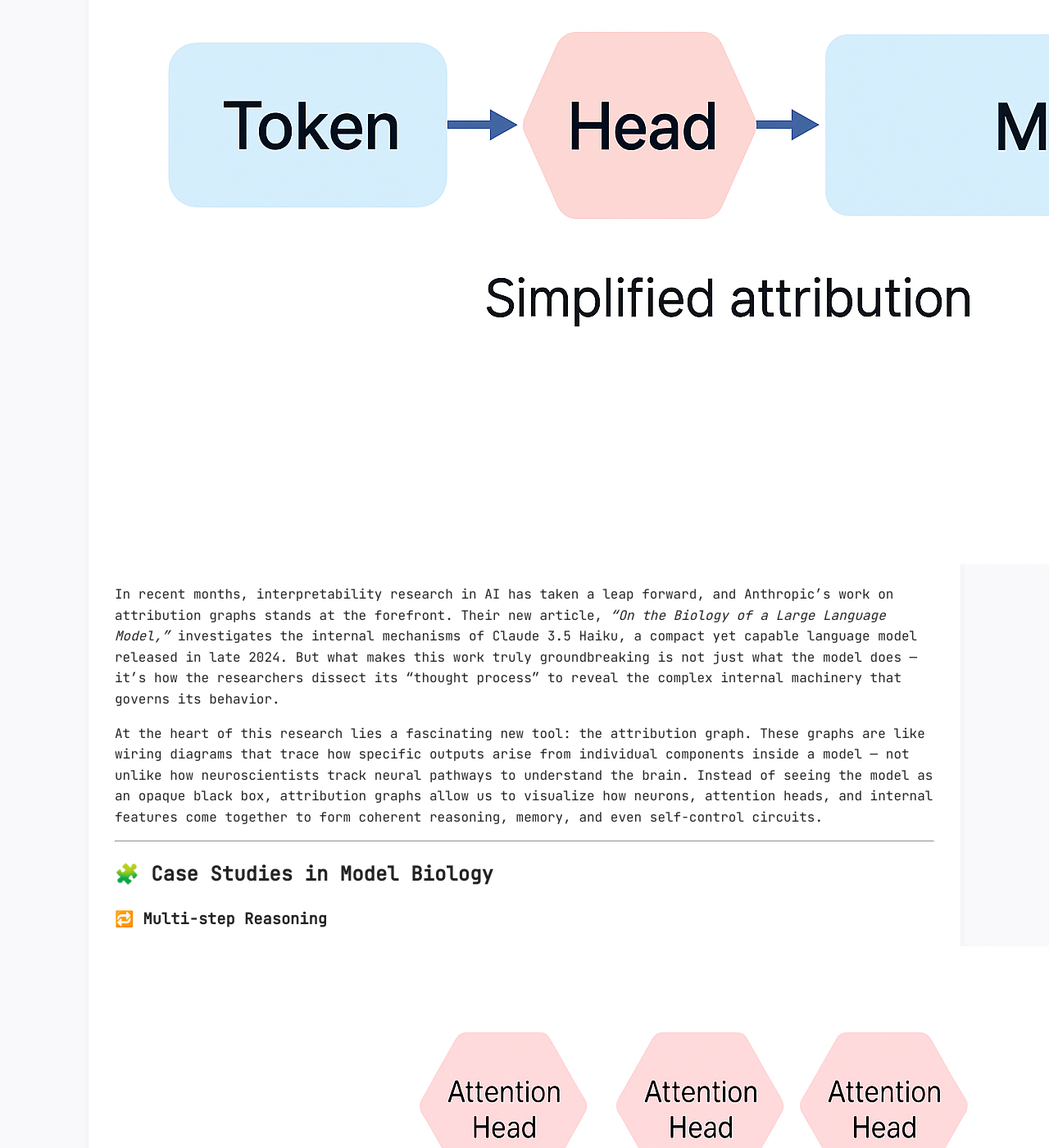
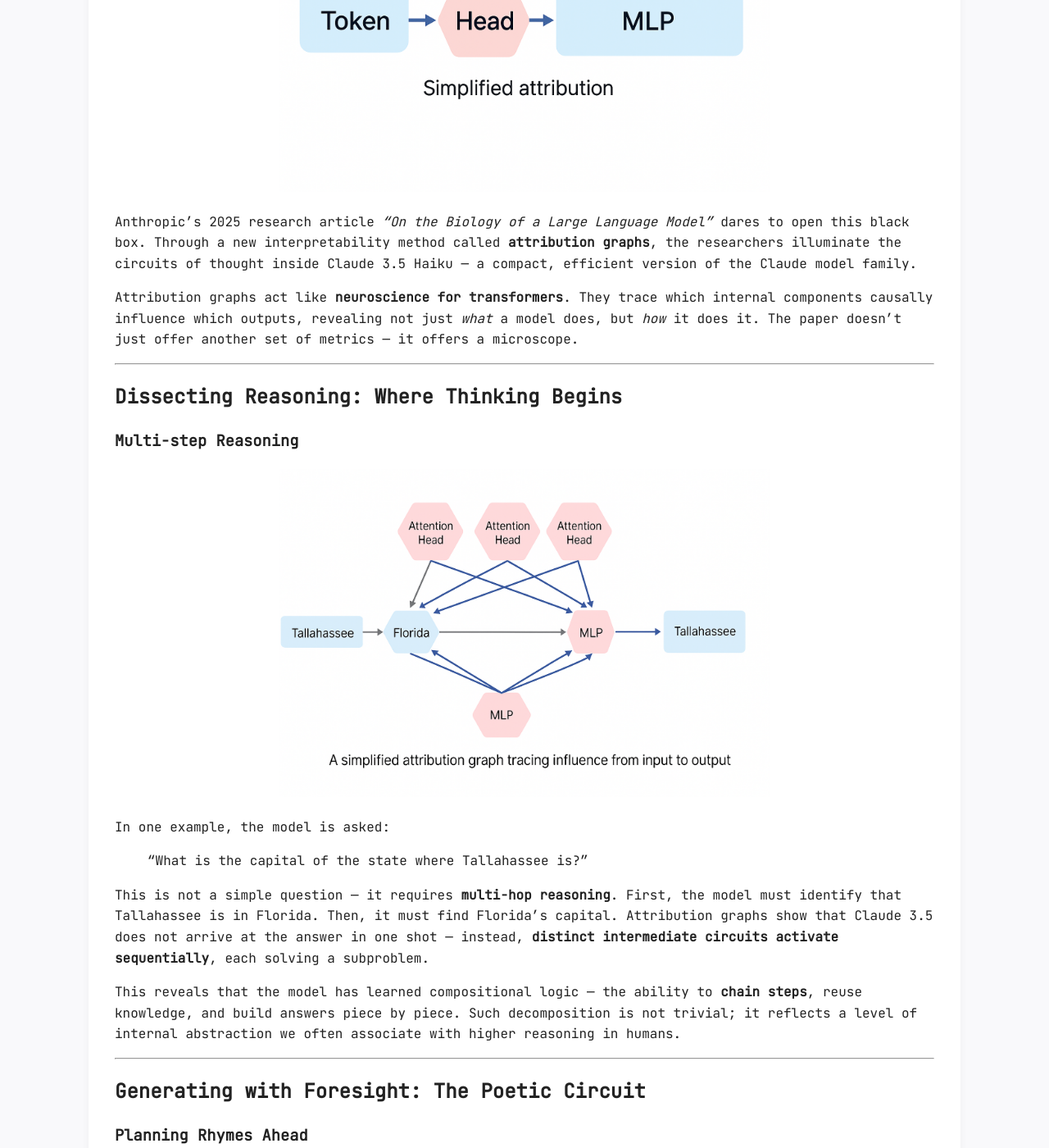
Before and after one commit to Raahul-Thakur/tensorandquarks.github.io, a Jekyll site: the page built from _posts/2025-03-28-llm-blackbox-pt1.md, in a window 1280 px wide and 1400 px high, scrolled down 638 px. Shown: the whole window at 82% size. Built offline with Jekyll 4.4.1, drawn with Linux system fonts in a browser that asks for light colours; some of the changed text lies outside the part shown.

Commit message:
Update 2025-03-28-llm-blackbox-pt1.md

```diff
--- a/_posts/2025-03-28-llm-blackbox-pt1.md
+++ b/_posts/2025-03-28-llm-blackbox-pt1.md
@@ -5,97 +5,249 @@
 tags: [ML]
 ---
 
-# 🧠 On the Biology of a Large Language Model
-## Exploring the Hidden Anatomy of Claude 3.5 Haiku
+# From Black Box to Blueprint: Tracing the Logic of Claude 3.5
+## Exploring the Hidden Anatomy of a Language Model
 
-![Attribution Graph Overview](/assets/images/llm_blackbox/A_2D_digital_diagram_presents_a_simplified_represe.png)
+In the age of large language models, capability often outpaces comprehension. Models like Claude 3.5 can write poetry, solve logic puzzles, and navigate multilingual queries — but we still don’t fully understand *how*. Beneath their fluent outputs lies a vast architecture of layers, weights, and attention heads that, until recently, remained largely inscrutable.
 
-In recent months, interpretability research in AI has taken a leap forward, and Anthropic’s work on attribution graphs stands at the forefront. Their new article, *“On the Biology of a Large Language Model,”* investigates the internal mechanisms of Claude 3.5 Haiku, a compact yet capable language model released in late 2024. But what makes this work truly groundbreaking is not just what the model does — it's how the researchers dissect its "thought process" to reveal the complex internal machinery that governs its behavior.
+<!--more-->
 
-At the heart of this research lies a fascinating new tool: the attribution graph. These graphs are like wiring diagrams that trace how specific outputs arise from individual components inside a model — not unlike how neuroscientists track neural pathways to understand the brain. Instead of seeing the model as an opaque black box, attribution graphs allow us to visualize how neurons, attention heads, and internal features come together to form coherent reasoning, memory, and even self-control circuits.
+<p align="center">
+  <img src="/assets/images/llm_blackbox/A_2D_digital_diagram_presents_a_simplified_represe.png"
+       alt="Attribution Graph Overview" width="600">
+</p>
+
+Anthropic’s 2025 research article *“On the Biology of a Large Language Model”* dares to open this black box. Through a new interpretability method called **attribution graphs**, the researchers illuminate the circuits of thought inside Claude 3.5 Haiku — a compact, efficient version of the Claude model family.
+
+Attribution graphs act like **neuroscience for transformers**. They trace which internal components causally influence which outputs, revealing not just *what* a model does, but *how* it does it. The paper doesn’t just offer another set of metrics — it offers a microscope.
 
 ---
 
-## 🧩 Case Studies in Model Biology
+## Dissecting Reasoning: Where Thinking Begins
 
-### 🔁 Multi-step Reasoning
-![Multi-step Reasoning Circuit](/assets/images/llm_blackbox/A_diagram_in_the_digital_2D_vector_graphic_medium_.png)
+### Multi-step Reasoning
 
-### 📝 Poetry Planning
-![Poetry Planning Diagram](/assets/images/llm_blackbox/A_2D_digital_diagram_features_interconnected_nodes.png)
+<p align="center">
+  <img src="/assets/images/llm_blackbox/A_diagram_in_the_digital_2D_vector_graphic_medium_.png"
+       alt="Multi-step Reasoning Circuit" width="600">
+</p>
 
-### 🌍 Multilingual Processing
-![Language Circuit Comparison](/assets/images/llm_blackbox/A_2D_digital_diagram_features_nodes_representing_b.png)
+In one example, the model is asked:
 
-### ➕ Arithmetic Modules
-![Arithmetic Circuit Visualization](/assets/images/llm_blackbox/A_diagram_presents_four_horizontal_bar_graphs_stac.png)
+> “What is the capital of the state where Tallahassee is?”
 
-### 🧬 Medical Diagnostics and Hallucination Risk
-But not everything is so neat. In tasks involving medical diagnosis, Claude activates a rich set of features linked to symptoms and conditions. Yet these circuits also highlight one of the core limitations: the potential for hallucinations.
+This is not a simple question — it requires **multi-hop reasoning**. First, the model must identify that Tallahassee is in Florida. Then, it must find Florida’s capital. Attribution graphs show that Claude 3.5 does not arrive at the answer in one shot — instead, **distinct intermediate circuits activate sequentially**, each solving a subproblem.
 
-### 🚫 Refusals and Jailbreaks
-![Refusal Bypass Diagram](/assets/images/llm_blackbox/A_directed_graph_diagram_in_a_digital_medium_illus.png)
-
-### 🧭 Chain-of-Thought Faithfulness
-![Faithful vs Unfaithful CoT](/assets/images/llm_blackbox/A_pair_of_side-by-side_heatmap_visualizations_titl.png)
+This reveals that the model has learned compositional logic — the ability to **chain steps**, reuse knowledge, and build answers piece by piece. Such decomposition is not trivial; it reflects a level of internal abstraction we often associate with higher reasoning in humans.
 
 ---
 
-## 🧠 Modular Circuit Insights
-![Modular Cortex Diagram](/assets/images/llm_blackbox/A_2D_digital_diagram_depicts_an_attribution_graph_.png)
+## Generating with Foresight: The Poetic Circuit
 
-### 🔬 Component Specialization and Task Allocation
-![Head Importance Across Tasks](/assets/images/llm_blackbox/head_importance.png)
-![Attention vs MLP Contribution by Task](/assets/images/llm_blackbox/component_contribution.png)
+### Planning Rhymes Ahead
+
+<p align="center">
+  <img src="/assets/images/llm_blackbox/A_2D_digital_diagram_features_interconnected_nodes.png"
+       alt="Poetry Planning Diagram" width="600">
+</p>
+
+Claude 3.5 doesn’t just generate rhymes — it **strategizes**. When producing verse, it often selects rhyming end-words before writing the first syllable of a line. Attribution graphs reveal **pre-activation of rhyme-related nodes** that determine the endpoint of a poetic phrase early in generation.
+
+This behavior mirrors how poets work: we choose a rhyme target, then retroactively fit the rest of the line. Claude demonstrates similar behavior, a sign of **temporal abstraction** and **goal-aware planning** — skills far beyond simple token prediction.
 
 ---
 
-## 📈 Emergence of Behavior
-![Circuit Emergence Timeline](/assets/images/llm_blackbox/circuit_emergence.png)
+## Thinking Multilingually
 
-## 🧮 Token-Level Attribution
-![Token Attribution Heatmap](/assets/images/llm_blackbox/token_attribution.png)
+### Language-Specific vs. Language-General Circuits
+
+<p align="center">
+  <img src="/assets/images/llm_blackbox/A_2D_digital_diagram_features_nodes_representing_b.png"
+       alt="Language Circuit Comparison" width="600">
+</p>
+
+Claude’s multilingual prowess isn’t magic — it’s modular. Attribution graphs reveal **two coexisting types of circuits**:
+
+- **Language-specific circuits**: tailored for syntactic quirks (e.g., negation in French or Spanish).
+- **Language-general circuits**: abstract logic and reasoning that transfer across languages.
+
+This dual architecture allows the model to scale across tongues without catastrophic forgetting. Like the bilingual brain, Claude uses shared pathways for universal meaning, and unique ones for grammatical finesse.
 
 ---
 
-## 🧪 Assessment: Why This Research Matters
+## Logical Routines in Math
 
-This paper represents a major leap in our journey to truly understand and control the models we build. In an era where large language models are becoming central to everything from education and entertainment to scientific discovery and national security, interpretability is no longer optional — it's foundational.
+### Arithmetic Through Circuit Reuse
 
-Until now, most interpretability techniques have focused on shallow post-hoc explanations. Attribution graphs, in contrast, present a causal and modular view of model computation.
+<p align="center">
+  <img src="/assets/images/llm_blackbox/A_diagram_presents_four_horizontal_bar_graphs_stac.png"
+       alt="Arithmetic Circuit Visualization" width="600">
+</p>
 
-### ✅ Key Problems This Research Helps Solve
+Claude handles arithmetic not through rote memory, but through **structured internal routines**. When solving problems like `123 + 456`, attribution graphs reveal reusable submodules that:
 
-- Debugging hallucinations and false memory recall
-- Understanding misalignment and potential deception
-- Tracing harmful outputs to specific circuits
-- Improving faithfulness in chain-of-thought prompting
-- Isolating reusable components for modular training
-- Auditing refusals and jailbreak vulnerabilities
-- Interpreting multilingual and multi-task behavior
+- Detect position (hundreds, tens, units)
+- Handle carrying logic
+- Generalize to unseen problems
 
-### ❗ Limitations of the Paper
-
-- **Scalability** to larger models like Claude 3.5 Sonnet or GPT-4
-- **Subjectivity** in interpreting circuit purpose
-- **No deep dive into training-time emergence**
-- Risk of **confirmation bias** in attribution analysis
+These circuits are activated consistently across different addition tasks. The takeaway? Claude doesn’t memorize math — it **simulates it**. Much like a student mastering base-10 arithmetic, it builds an internal “mental abacus.”
 
 ---
 
-### 🔎 Attribution Diagnostics
-![Attribution Error Quadrants](/assets/images/llm_blackbox/A_2x2_grid_diagram_with_attribution_error_types_is.png)
-![Stages of Attribution Flow](/assets/images/llm_blackbox/A_diagram_in_the_image_illustrates_concepts_relate.png)
+## ⚠The Shadows of Intelligence
+
+### Medical Diagnosis and Hallucination
+
+Claude 3.5 performs decently on medical triage tasks — identifying diseases from symptoms. However, attribution graphs show that **some answers arise from shallow pattern matching**, not deep understanding.
+
+In one case, the model links “rash + joint pain” to lupus correctly. But when prompted with nonsensical combinations, the same circuits still confidently suggest real diseases. These hallucinations emerge from **entity-retrieval heads** that prioritize resemblance over reasoning.
+
+This underscores a core risk: **surface similarity ≠ semantic understanding**.
 
 ---
 
-## 🧠 Final Reflection
+### Jailbreaks and Safety Circuit Failures
 
-In sum, *“On the Biology of a Large Language Model”* is not just a clever metaphor — it’s a manifesto for the next era of model interpretability. It doesn’t just show that language models compute — it shows how they think.
+<p align="center">
+  <img src="/assets/images/llm_blackbox/A_directed_graph_diagram_in_a_digital_medium_illus.png"
+       alt="Refusal Bypass Diagram" width="600">
+</p>
 
-And that’s a future worth decoding.
+Claude is trained to refuse unethical or dangerous requests using **refusal heads**. These activate when prompts are clearly malicious. But attribution graphs show that **adversarial phrasing can reroute computation**, bypassing safety entirely.
+
+This demonstrates that security in LLMs must be **more than rule-based**. It requires robust reasoning about *intent*, not just *input form*. Attribution graphs make such vulnerabilities transparent — a powerful tool for red-teaming and patching.
 
 ---
 
-## 🔗 Reference
+### Chain-of-Thought: True or Justified?
+
+<p align="center">
+  <img src="/assets/images/llm_blackbox/A_pair_of_side-by-side_heatmap_visualizations_titl.png"
+       alt="Faithful vs Unfaithful Chain-of-Thought" width="600">
+</p>
+
+Claude can produce thoughtful-looking step-by-step reasoning. But attribution graphs let us test: **is this reasoning real, or post-hoc?**
+
+In faithful examples, the intermediate tokens directly influence the final answer. In others, the conclusion is generated first, and the steps are rationalized afterward — a kind of LLM “confabulation.”
+
+Distinguishing between these two modes is critical in trust-sensitive domains. Attribution graphs are a diagnostic lens for evaluating reasoning fidelity.
+
+---
+
+## Internal Modularity: The Brain Inside the Model
+
+<p align="center">
+  <img src="/assets/images/llm_blackbox/A_2D_digital_diagram_depicts_an_attribution_graph_.png"
+       alt="Modular Cortex Diagram" width="600">
+</p>
+
+Just like biological organisms have organs, Claude has **modular functional units**. Attribution graphs identify components for:
+
+- Synonym detection
+- Number line reasoning
+- Capital-city lookup
+- Refusal filtering
+- Translation equivalence
+
+This modularity promotes **circuit reuse**, **debuggability**, and even **future extensibility** — such as plugging in improved calculators or fact-checkers.
+
+---
+
+## Which Parts Do What?
+
+<p align="center">
+  <img src="/assets/images/llm_blackbox/head_importance.png"
+       alt="Head Importance Across Tasks" width="600">
+</p>
+
+<p align="center">
+  <img src="/assets/images/llm_blackbox/component_contribution.png"
+       alt="Attention vs MLP Contribution by Task" width="600">
+</p>
+
+Different heads and layers specialize. Arithmetic relies more on MLPs, while translation is attention-heavy. Refusals activate specific safety heads, while poetry uses forward-predictive layers.
+
+This analysis allows **targeted pruning**, **feature localization**, and **alignment tuning**. We’re not just training Claude — we’re mapping its mind.
+
+---
+
+## Evolution of Thinking
+
+<p align="center">
+  <img src="/assets/images/llm_blackbox/circuit_emergence.png"
+       alt="Emergence of Circuits Over Training Steps" width="600">
+</p>
+
+Claude’s circuits don’t appear fully formed. Attribution over training epochs shows:
+
+- Early emergence of arithmetic
+- Gradual formation of refusal gates
+- Late specialization of rhyme planning
+
+This insight paves the way for **interpretable curriculum learning** and tracking **capability alignment over time**.
+
+---
+
+## Token-Level Influence
+
+<p align="center">
+  <img src="/assets/images/llm_blackbox/token_attribution.png"
+       alt="Token Attribution Heatmap" width="600">
+</p>
+
+In a simple sentence like “The cat sat on the mat,” attribution shows how each token is shaped by others. Such visualizations demystify:
+
+- Why certain completions appear
+- How coherence is maintained
+- Which prompts cause drift or bias
+
+---
+
+## What This Paper Solves
+
+The power of this paper lies in what it **unlocks**:
+
+- **Traceability**: You can see why a model answered the way it did
+- **Modularity**: You can isolate functional blocks inside the model
+- **Diagnostics**: You can catch hallucinations, jailbreaks, and misalignment
+- **Faithfulness**: You can verify whether a model’s reasoning is real
+
+It moves interpretability from “feeling” to **function**.
+
+---
+
+### Attribution Error Analysis
+
+<p align="center">
+  <img src="/assets/images/llm_blackbox/A_2x2_grid_diagram_with_attribution_error_types_is.png"
+       alt="Attribution Error Quadrants" width="600">
+</p>
+
+<p align="center">
+  <img src="/assets/images/llm_blackbox/A_diagram_in_the_image_illustrates_concepts_relate.png"
+       alt="Stages of Attribution Flow" width="600">
+</p>
+
+These frameworks help categorize common interpretability failures:
+
+- **Faithful but wrong**
+- **Unfaithful but confident**
+- **Certainty mismatches**
+- **Distraction by irrelevant inputs**
+
+Having a taxonomy like this is the first step toward **automated auditing**.
+
+---
+
+## Final Reflection
+
+Claude 3.5 Haiku is more than a model — it's a system of circuits. What Anthropic’s paper reveals is that **LLMs are not black boxes by nature — only by neglect**.
+
+With attribution graphs, we move toward **responsible AI science** — grounded, visual, modular, and aligned with how we understand complex systems in nature.
+
+For researchers, this is a landmark paper. For builders, it’s a blueprint. For the curious, it’s a new way to peer into digital cognition.
+
+---
+
+## Reference
 📄 [Read the original paper on Anthropic's official blog](https://transformer-circuits.pub/2025/attribution-graphs/biology.html)
```
